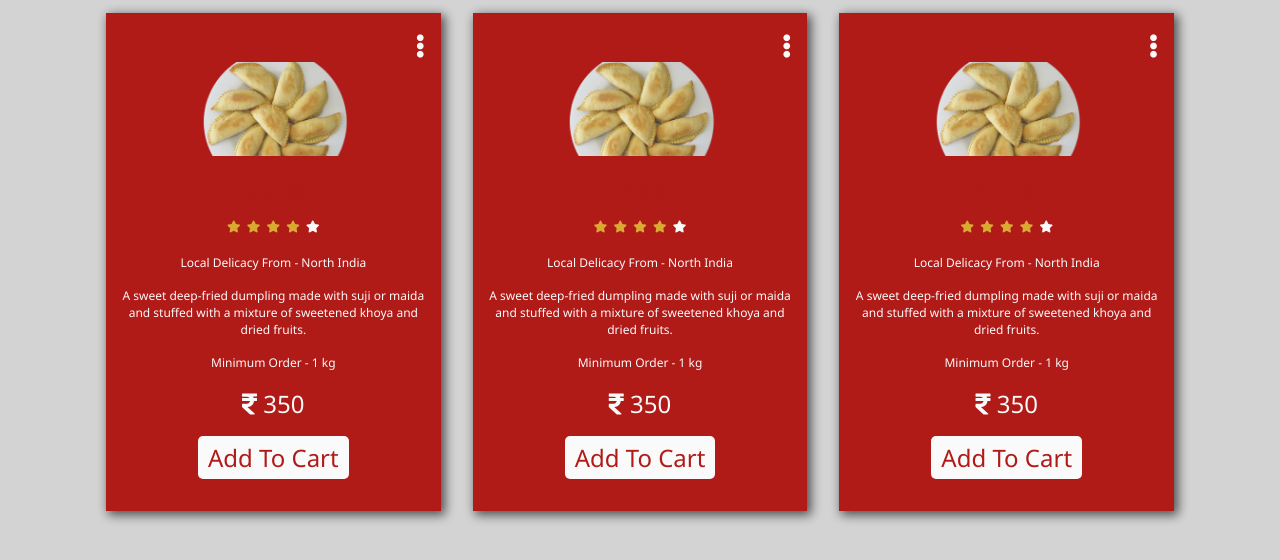
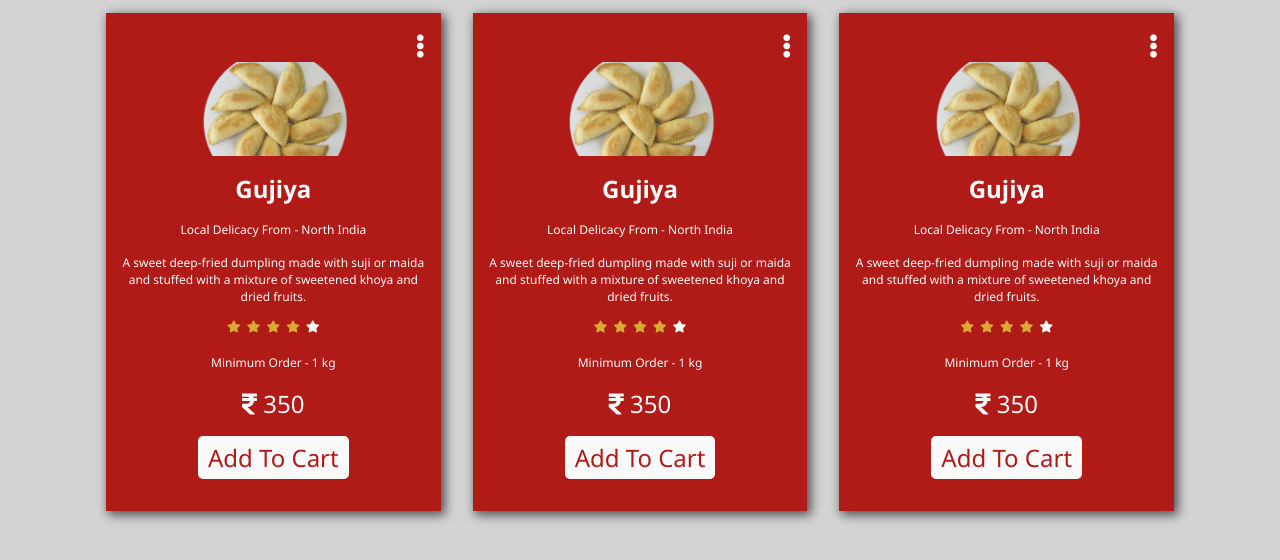
Before and after one commit to vsharma2013/18_tenuity, a plain HTML site: page client/index.html in a window 1280 px wide. Shown: the part 70-630 px from the top of the page. Drawn offline with nearby package versions, Linux system fonts and the light colour scheme.

Commit message:
dom rendering from object

```diff
--- a/client/css/styles.css
+++ b/client/css/styles.css
@@ -26,7 +26,7 @@ a {
 }
 
 h1, h2, h3, h4, h5 {
-  color: var(--red-bg-clr);
+  color: var(--white-clr);
 }
 .p-1 { padding: 1rem 0 0 0}
 
--- a/client/index.html
+++ b/client/index.html
@@ -26,63 +26,6 @@
     </div>
   </nav>
   <section id="cards-container">
-    <div class="card">
-      <div class="details-icon">
-          <i class="fas fa-ellipsis-v"></i>
-      </div>
-      <div class="card-content">
-        <img src="img/gujiya.png" alt="" class="item-image">
-        <h4 class="p-1">Gujia</h4>
-        <i class="fas fa-star f-sm-4x f-c-gold"></i>
-        <i class="fas fa-star f-sm-4x f-c-gold"></i>
-        <i class="fas fa-star f-sm-4x f-c-gold"></i>
-        <i class="fas fa-star f-sm-4x f-c-gold"></i>
-        <i class="fas fa-star f-sm-4x"></i>
-        <p class="f-sm-4x p-1">Local Delicacy From - North India</p>
-        <p class="f-sm-4x p-1">A sweet deep-fried dumpling made with suji or maida and stuffed with a mixture of sweetened khoya and dried fruits.</p>
-        <p class="f-sm-4x p-1">Minimum Order - 1 kg</p>
-        <div class="p-1"><i class="fas fa-rupee-sign"></i> 350</div>
-        <a href="#" class="btn">Add To Cart</a>
-      </div>
-    </div>
-    <div class="card">
-        <div class="details-icon">
-            <i class="fas fa-ellipsis-v"></i>
-        </div>
-        <div class="card-content">
-          <img src="img/gujiya.png" alt="" class="item-image">
-          <h4 class="p-1">Gujia</h4>
-          <i class="fas fa-star f-sm-4x f-c-gold"></i>
-          <i class="fas fa-star f-sm-4x f-c-gold"></i>
-          <i class="fas fa-star f-sm-4x f-c-gold"></i>
-          <i class="fas fa-star f-sm-4x f-c-gold"></i>
-          <i class="fas fa-star f-sm-4x"></i>
-          <p class="f-sm-4x p-1">Local Delicacy From - North India</p>
-          <p class="f-sm-4x p-1">A sweet deep-fried dumpling made with suji or maida and stuffed with a mixture of sweetened khoya and dried fruits.</p>
-          <p class="f-sm-4x p-1">Minimum Order - 1 kg</p>
-          <div class="p-1"><i class="fas fa-rupee-sign"></i> 350</div>
-          <a href="#" class="btn">Add To Cart</a>
-        </div>
-    </div>
-    <div class="card">
-        <div class="details-icon">
-            <i class="fas fa-ellipsis-v"></i>
-        </div>
-        <div class="card-content">
-          <img src="img/gujiya.png" alt="" class="item-image">
-          <h4 class="p-1">Gujia</h4>
-          <i class="fas fa-star f-sm-4x f-c-gold"></i>
-          <i class="fas fa-star f-sm-4x f-c-gold"></i>
-          <i class="fas fa-star f-sm-4x f-c-gold"></i>
-          <i class="fas fa-star f-sm-4x f-c-gold"></i>
-          <i class="fas fa-star f-sm-4x"></i>
-          <p class="f-sm-4x p-1">Local Delicacy From - North India</p>
-          <p class="f-sm-4x p-1">A sweet deep-fried dumpling made with suji or maida and stuffed with a mixture of sweetened khoya and dried fruits.</p>
-          <p class="f-sm-4x p-1">Minimum Order - 1 kg</p>
-          <div class="p-1"><i class="fas fa-rupee-sign"></i> 350</div>
-          <a href="#" class="btn">Add To Cart</a>
-        </div>
-    </div>
   </section>
 
   <section id="item-details">
@@ -154,5 +97,6 @@
       </div>
   </section>
 </body>
+  <script src="https://code.jquery.com/jquery-3.4.1.slim.min.js"></script>
   <script src="js/main.js"></script>
 </html>
--- a/client/js/main.js
+++ b/client/js/main.js
@@ -1,21 +1,7 @@
-window.onload = function() {
-  this.document.querySelectorAll('.details-icon').forEach(e => {
-    e.addEventListener('click', function() {
-      document.querySelector('#cards-container').style.display = 'none';
-      document.querySelector('#item-details').style.display = 'block';
-    });
-  });
-
-  this.document.querySelector('.btn-back').addEventListener('click', function() {
-    document.querySelector('#cards-container').style.display = 'flex';
-    document.querySelector('#item-details').style.display = 'none';
-  });
-}
-
 var item = {
   sku : 'S001',
   name : 'Gujiya',
-  imgUrl : 'img/gujiya.svg',
+  imgUrl : 'img/gujiya.png',
   rating : 4,
   description : 'A sweet deep-fried dumpling made with suji or maida and stuffed with a mixture of sweetened khoya and dried fruits.',
   geography : 'North India',
@@ -33,3 +19,87 @@ var item = {
   vendorRating : 4,
   vendorLocation : 'Pune'
 };
+
+$(document).ready(buildUI);
+
+
+function getItems() {
+  var itemsPromise = new Promise(function(resolve, reject){
+    setTimeout(function() {
+      resolve([item, item, item]);
+    }, 10);
+  });
+  return itemsPromise;
+}
+function buildUI() {
+  getItems().then(function(items) {
+    renderItems(items);
+    addEventHandlers();
+  });
+}
+
+function renderItems(items) {
+  var section = $('#cards-container');
+  items.forEach((function(item){
+    var card = getCard(item);
+    $(card).appendTo(section);
+  }));
+
+  reRenderRatings();
+}
+
+function getCard(item){
+  var cardHtml = `
+  <div class="card">
+    <div class="details-icon">
+        <i class="fas fa-ellipsis-v"></i>
+    </div>
+  <div class="card-content" rating=${item.rating}>
+    <img src=${item.imgUrl} alt="" class="item-image">
+    <h4 class="p-1">${item.name}</h4>
+    <p class="f-sm-4x p-1">Local Delicacy From - ${item.geography}</p>
+    <p class="f-sm-4x p-1">${item.description}</p>
+    <i class="fas fa-star f-sm-4x"></i>
+    <i class="fas fa-star f-sm-4x"></i>
+    <i class="fas fa-star f-sm-4x"></i>
+    <i class="fas fa-star f-sm-4x"></i>
+    <i class="fas fa-star f-sm-4x"></i>
+    <p class="f-sm-4x p-1">Minimum Order - ${item.minQuantity} kg</p>
+    <div class="p-1"><i class="fas fa-rupee-sign"></i> ${item.price}</div>
+    <a href="#" class="btn">Add To Cart</a>
+  </div>
+  `;
+  return cardHtml;
+}
+
+function reRenderRatings(){
+  var allCards = $('.card-content');
+  var keys = Object.keys(allCards);
+  keys.forEach(function(key){
+    var card = $(allCards[key]);
+    var rating = +$(card).attr('rating');
+    if(rating) {
+      var allRatingIcons = $(card).find('i.fa-star');
+      var i = 0;
+      for(var iKey in Object.keys(allRatingIcons)){
+        if(i < rating){
+          console.log($(allRatingIcons[iKey]));
+          $(allRatingIcons[iKey]).addClass('f-c-gold');
+        }
+        i++;
+      }
+    }
+  });
+}
+
+function addEventHandlers() {
+  $('.details-icon').on('click', function() {
+    $('#cards-container').hide();
+    $('#item-details').show();
+  });
+
+  $('.btn-back').on('click', function() {
+    $('#cards-container').show();
+    $('#item-details').hide();
+  });
+}
```
